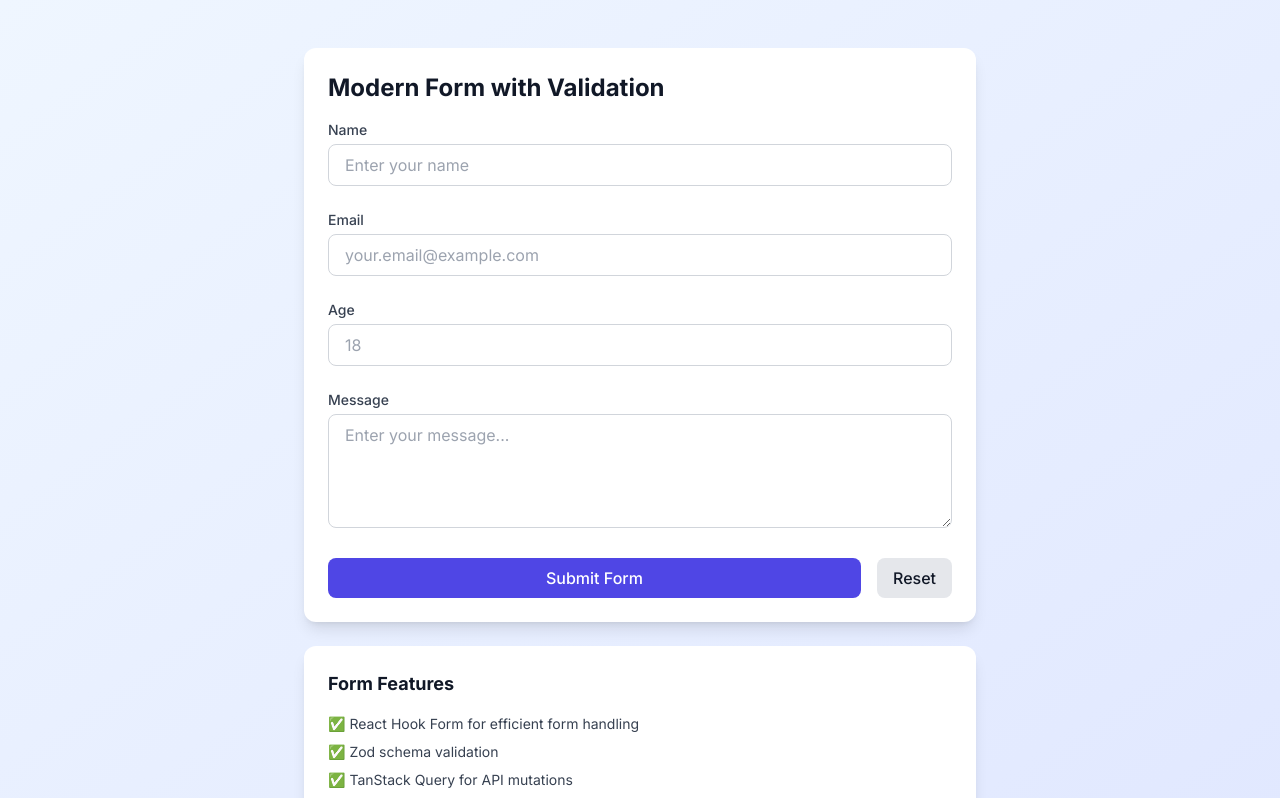
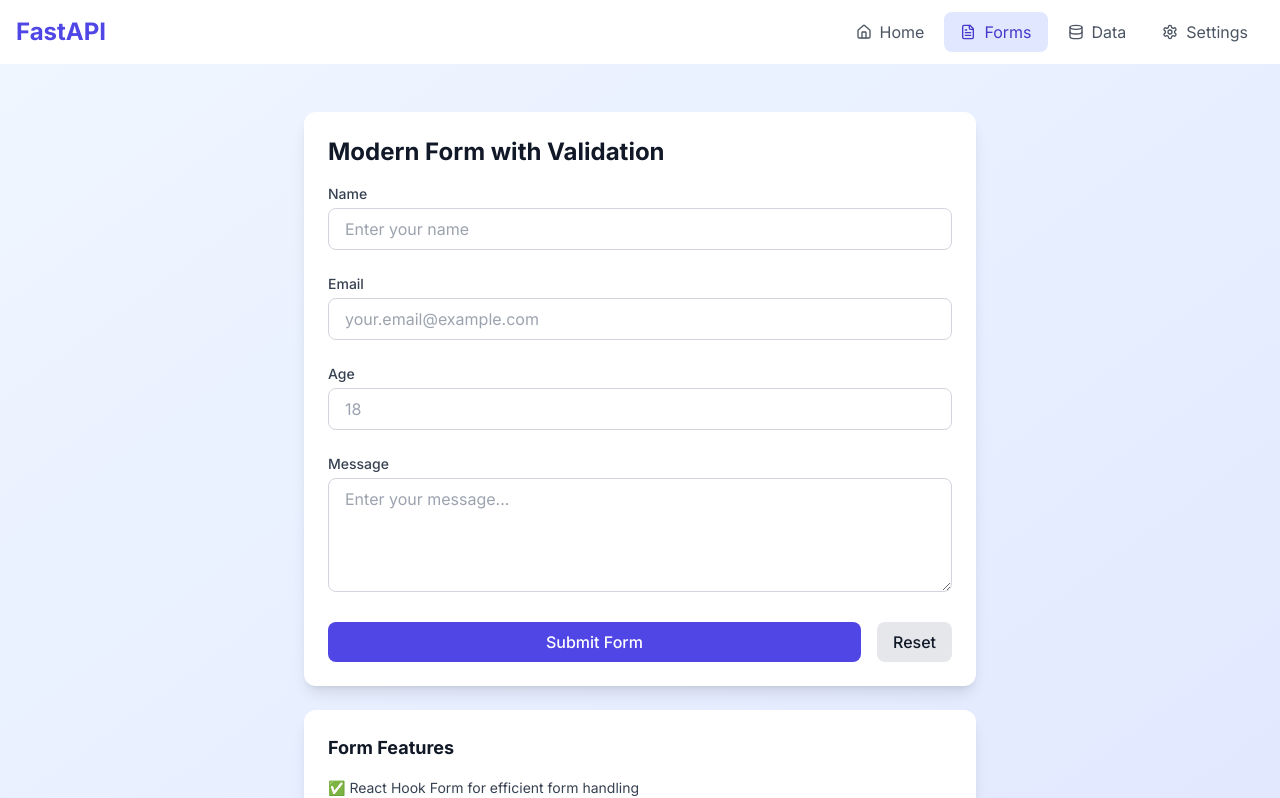
Before and after one commit to fmspathankot-spec/fastapi-frontend, a Next.js app: page /forms in a window 1280 px wide. Shown: the top 798 px of the page. Built offline with nearby package versions, Linux system fonts and the light colour scheme.

Commit message:
Update layout to include navigation bar

```diff
--- a/src/app/layout.tsx
+++ b/src/app/layout.tsx
@@ -3,6 +3,7 @@ import { Inter } from "next/font/google";
 import "./globals.css";
 import { Providers } from "./providers";
 import { Toaster } from "sonner";
+import { Navbar } from "@/components/Navbar";
 
 const inter = Inter({ subsets: ["latin"] });
 
@@ -20,6 +21,7 @@ export default function RootLayout({
     <html lang="en">
       <body className={inter.className}>
         <Providers>
+          <Navbar />
           {children}
           <Toaster position="top-right" richColors />
         </Providers>
```
